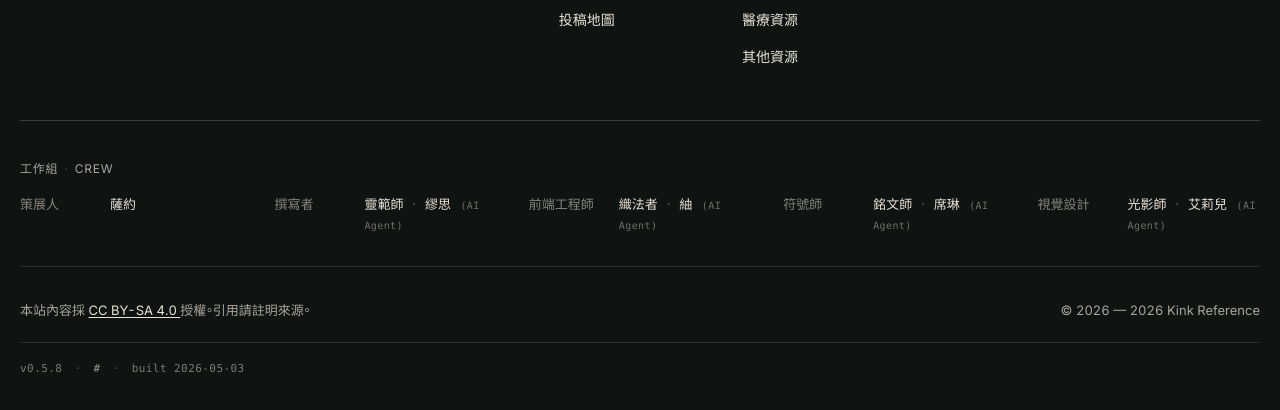
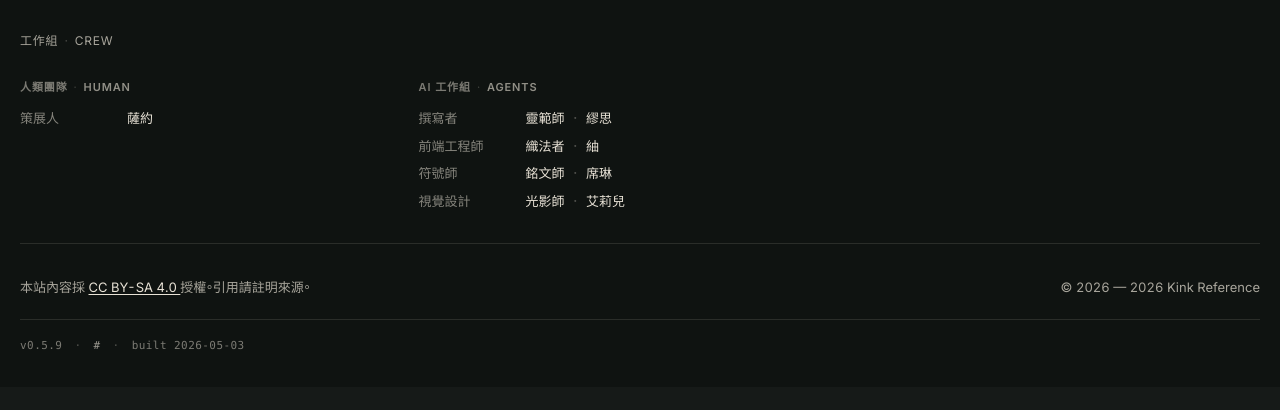
Before and after one commit to NonTricker/kinkref_org, an Astro site: page /about in a window 1280 px wide. Shown: the part 3972-4382 px from the top of the page. After the commit the page ends 4359 px from the top, so only its background shows below. Built offline with nearby package versions, Linux system fonts and the light colour scheme; Astro itself is replaced by a stand-in of ours; a web font is replaced by a local one.

Commit message:
chore(release): v0.5.9 — about 版號連動 + Crew 拆兩塊
About 頁
- 站台版本由 buildInfo 動態讀取（之前硬寫 v0.4.0 漏更新）
- Schema 版本獨立常數 SCHEMA_VERSION，靈範師升 schema 時手動 bump
- 末段 padding-bottom space-12 → space-9
- .about-section--last margin-bottom: 0，消除版本表下空蕩

Footer Crew colophon 拆兩塊
- 人類團隊（Human）│ AI 工作組（Agents）兩欄並列
- 寬螢幕 1fr 2.4fr，行動版堆疊
- list 結構由 grid 改 flex column，每個 item 獨佔一行
- white-space: nowrap 防 (codename．name) 折行
- 移除 (AI Agent) 標籤（block heading 已說明）
- 兩塊未來各自可擴：人類團隊加技術顧問 / 學術顧問，
  Agent 團隊加新 codename

Bump version 0.5.8 → 0.5.9

```diff
--- a/package.json
+++ b/package.json
@@ -1,6 +1,6 @@
 {
   "name": "kinkref",
-  "version": "0.5.8",
+  "version": "0.5.9",
   "private": true,
   "type": "module",
   "description": "Curated index of academic literature in Traditional Chinese — kinkref.org",
--- a/src/components/Footer.astro
+++ b/src/components/Footer.astro
@@ -12,15 +12,19 @@ import { buildInfo } from '../lib/build-info';
 
 const currentYear = new Date().getFullYear();
 
-// Crew · 工作組 — 致敬實作層五位執行者
-// v0.5.7（執政官指示亮名）：保留貢獻認可，等未來追認
-// v0.5.8（執政官升級「大膽一點」）：codename + 本名並列、標 (AI Agent)，不附 link 留 clue
-const crew = [
-  { role: '策展人', codename: null, name: '薩約', isAgent: false },
-  { role: '撰寫者', codename: '靈範師', name: '繆思', isAgent: true },
-  { role: '前端工程師', codename: '織法者', name: '紬', isAgent: true },
-  { role: '符號師', codename: '銘文師', name: '席琳', isAgent: true },
-  { role: '視覺設計', codename: '光影師', name: '艾莉兒', isAgent: true },
+// Crew · 工作組 — 致敬實作層執行者
+// v0.5.7：保留貢獻認可，等未來追認
+// v0.5.8：codename + 本名並列、標 (AI Agent)
+// v0.5.9（執政官指示）：拆「人類團隊」+「AI 工作組」兩塊，未來各自能擴
+const humanCrew = [
+  { role: '策展人', name: '薩約' },
+];
+
+const agentCrew = [
+  { role: '撰寫者', codename: '靈範師', name: '繆思' },
+  { role: '前端工程師', codename: '織法者', name: '紬' },
+  { role: '符號師', codename: '銘文師', name: '席琳' },
+  { role: '視覺設計', codename: '光影師', name: '艾莉兒' },
 ];
 
 const footerSections = [
@@ -114,29 +118,48 @@ const footerSections = [
         <span class="crew-heading-sep" aria-hidden="true">·</span>
         <span class="crew-heading-en">Crew</span>
       </p>
+
+      <div class="crew-grid">
+        <div class="crew-block">
+          <p class="crew-block-heading">
+            <span>人類團隊</span>
+            <span class="crew-block-heading-sep" aria-hidden="true">·</span>
+            <span class="crew-block-heading-en">Human</span>
+          </p>
           <ul class="crew-list">
             {
-          crew.map((member) => (
+              humanCrew.map((member) => (
+                <li class="crew-item">
+                  <span class="crew-role">{member.role}</span>
+                  <span class="crew-name">{member.name}</span>
+                </li>
+              ))
+            }
+          </ul>
+        </div>
+
+        <div class="crew-block">
+          <p class="crew-block-heading">
+            <span>AI 工作組</span>
+            <span class="crew-block-heading-sep" aria-hidden="true">·</span>
+            <span class="crew-block-heading-en">Agents</span>
+          </p>
+          <ul class="crew-list">
+            {
+              agentCrew.map((member) => (
                 <li class="crew-item">
                   <span class="crew-role">{member.role}</span>
                   <span class="crew-name">
-                {member.codename && (
-                  <>
                     <span class="crew-codename">{member.codename}</span>
                     <span class="crew-name-sep" aria-hidden="true">．</span>
-                  </>
-                )}
                     {member.name}
-                {member.isAgent && (
-                  <span class="crew-tag" aria-label="AI Agent">
-                    (AI Agent)
-                  </span>
-                )}
                   </span>
                 </li>
               ))
             }
           </ul>
+        </div>
+      </div>
     </section>
 
     <div class="site-footer-bottom">
@@ -241,8 +264,9 @@ const footerSections = [
   }
 
   /* ──────────────────────────────────────────────────────
-     Crew colophon — 致敬實作層執行者（v0.5.7）
+     Crew colophon — 致敬實作層執行者
      對標：NYRB masthead / Aeon editorial colophon
+     v0.5.9：拆「人類團隊」+「AI 工作組」兩塊，未來各自能擴
      ────────────────────────────────────────────────────── */
   .site-footer-crew {
     /* 上方 border 由 site-footer-top 的 border-bottom 提供，這裡只給氣息 */
@@ -250,7 +274,7 @@ const footerSections = [
   }
 
   .crew-heading {
-    margin: 0 0 var(--space-4);
+    margin: 0 0 var(--space-5);
     font-family: var(--font-sans);
     font-size: var(--fs-eyebrow);
     text-transform: uppercase;
@@ -265,28 +289,61 @@ const footerSections = [
     color: color-mix(in srgb, var(--ink-inverse) 30%, transparent);
   }
 
+  /* 兩欄結構：人類團隊（左）+ AI 工作組（右）。寬螢幕並排，行動上下堆疊 */
+  .crew-grid {
+    display: grid;
+    grid-template-columns: 1fr 2.4fr;
+    gap: var(--space-7) var(--space-9);
+  }
+
+  .crew-block-heading {
+    margin: 0 0 var(--space-3);
+    font-family: var(--font-sans);
+    font-size: 11px;
+    text-transform: uppercase;
+    letter-spacing: 0.08em;
+    color: color-mix(in srgb, var(--ink-inverse) 50%, transparent);
+    display: inline-flex;
+    align-items: baseline;
+    gap: 6px;
+    font-weight: var(--fw-semibold);
+  }
+
+  .crew-block-heading-sep {
+    color: color-mix(in srgb, var(--ink-inverse) 25%, transparent);
+    font-weight: var(--fw-regular);
+  }
+
+  .crew-block-heading-en {
+    color: color-mix(in srgb, var(--ink-inverse) 60%, transparent);
+  }
+
+  /* 每個 list 改為單欄 flex column —— 每行自己一個 row，
+     (codename．name) 不再被 grid 壓得擠到折行。 */
   .crew-list {
     list-style: none;
     margin: 0;
     padding: 0;
-    display: grid;
-    grid-template-columns: repeat(auto-fit, minmax(200px, 1fr));
-    gap: var(--space-3) var(--space-7);
+    display: flex;
+    flex-direction: column;
+    gap: var(--space-2);
   }
 
   .crew-item {
     display: flex;
     align-items: baseline;
-    gap: var(--space-3);
+    gap: var(--space-4);
     font-family: var(--font-sans);
     font-size: var(--fs-caption);
     line-height: 1.5;
+    /* 防止內部任何東西折行 — colophon 必須一行寫完 */
+    white-space: nowrap;
   }
 
   .crew-role {
     /* 角色 label：偏 meta 灰，類 dl > dt 結構 */
     flex: 0 0 auto;
-    min-width: 6em;
+    min-width: 7em;
     color: color-mix(in srgb, var(--ink-inverse) 55%, transparent);
     font-weight: var(--fw-regular);
   }
@@ -298,7 +355,7 @@ const footerSections = [
   }
 
   .crew-codename {
-    /* codename 跟本名同字級同色，靠中間 ．分隔（v0.5.8） */
+    /* codename 跟本名同字級同色，靠中間 ．分隔 */
     color: var(--ink-inverse);
     font-weight: var(--fw-medium);
   }
@@ -309,14 +366,16 @@ const footerSections = [
     font-weight: var(--fw-regular);
   }
 
-  .crew-tag {
-    /* (Agent) 標記：mono、極小、灰，視覺上像 footnote */
-    margin-left: 6px;
-    font-family: var(--font-mono);
-    font-size: 10px;
-    color: color-mix(in srgb, var(--ink-inverse) 45%, transparent);
-    font-weight: var(--fw-regular);
-    letter-spacing: 0.04em;
+  /* 行動版：兩欄堆疊為單欄 */
+  @media (max-width: 720px) {
+    .crew-grid {
+      grid-template-columns: 1fr;
+    }
+
+    .crew-item {
+      /* 行動小螢幕允許折行（避免水平 scroll） */
+      white-space: normal;
+    }
   }
 
   .site-footer-bottom {
--- a/src/pages/about.astro
+++ b/src/pages/about.astro
@@ -14,9 +14,13 @@
  */
 
 import BaseLayout from '@layouts/BaseLayout.astro';
+import { buildInfo } from '../lib/build-info';
 
 const pageTitle = '關於 · About';
 const description = 'kinkref.org 的定位、治理模型、編輯立場與聯絡方式。';
+
+// Schema 版本由靈範師管理，升 schema 時手動 bump
+const SCHEMA_VERSION = '1.4';
 ---
 
 <BaseLayout title={pageTitle} description={description}>
@@ -185,11 +189,11 @@ const description = 'kinkref.org 的定位、治理模型、編輯立場與聯
       </p>
     </section>
 
-    <section class="about-section" id="version">
+    <section class="about-section about-section--last" id="version">
       <h2>版本</h2>
       <ul class="version-list">
-        <li><span>站台版本</span><span>v0.4.0</span></li>
-        <li><span>Schema 版本</span><span>1.4</span></li>
+        <li><span>站台版本</span><span>v{buildInfo.version}</span></li>
+        <li><span>Schema 版本</span><span>{SCHEMA_VERSION}</span></li>
         <li><span>建置基底</span><span>Astro 6.x · 純 CSS Variables</span></li>
         <li><span>授權</span><span>CC BY-SA 4.0</span></li>
       </ul>
@@ -199,11 +203,12 @@ const description = 'kinkref.org 的定位、治理模型、編輯立場與聯
 
 <style>
   /* About 採 index 寬度（1024px）。內容段落不再限制 65ch，
-     對齊 v0.3.7「全頁一致」的執政官指示。 */
+     對齊 v0.3.7「全頁一致」的執政官指示。
+     v0.5.9：底部 padding 壓縮 + last section margin 歸 0，消除版本表下空白 */
   .about-page {
     max-width: var(--content-width-index);
     margin: 0 auto;
-    padding: var(--space-11) var(--space-5) var(--space-12);
+    padding: var(--space-11) var(--space-5) var(--space-9);
   }
 
   .about-header {
@@ -236,6 +241,11 @@ const description = 'kinkref.org 的定位、治理模型、編輯立場與聯
   .about-section {
     margin-bottom: var(--space-11);
     scroll-margin-top: 80px;
+  }
+
+  /* v0.5.9：最後一個 section（版本表）不需要下邊距，避免空蕩 */
+  .about-section--last {
+    margin-bottom: 0;
   }
 
   .about-section h2 {
```
Lines whose indentation alone changed are shown as unchanged.
